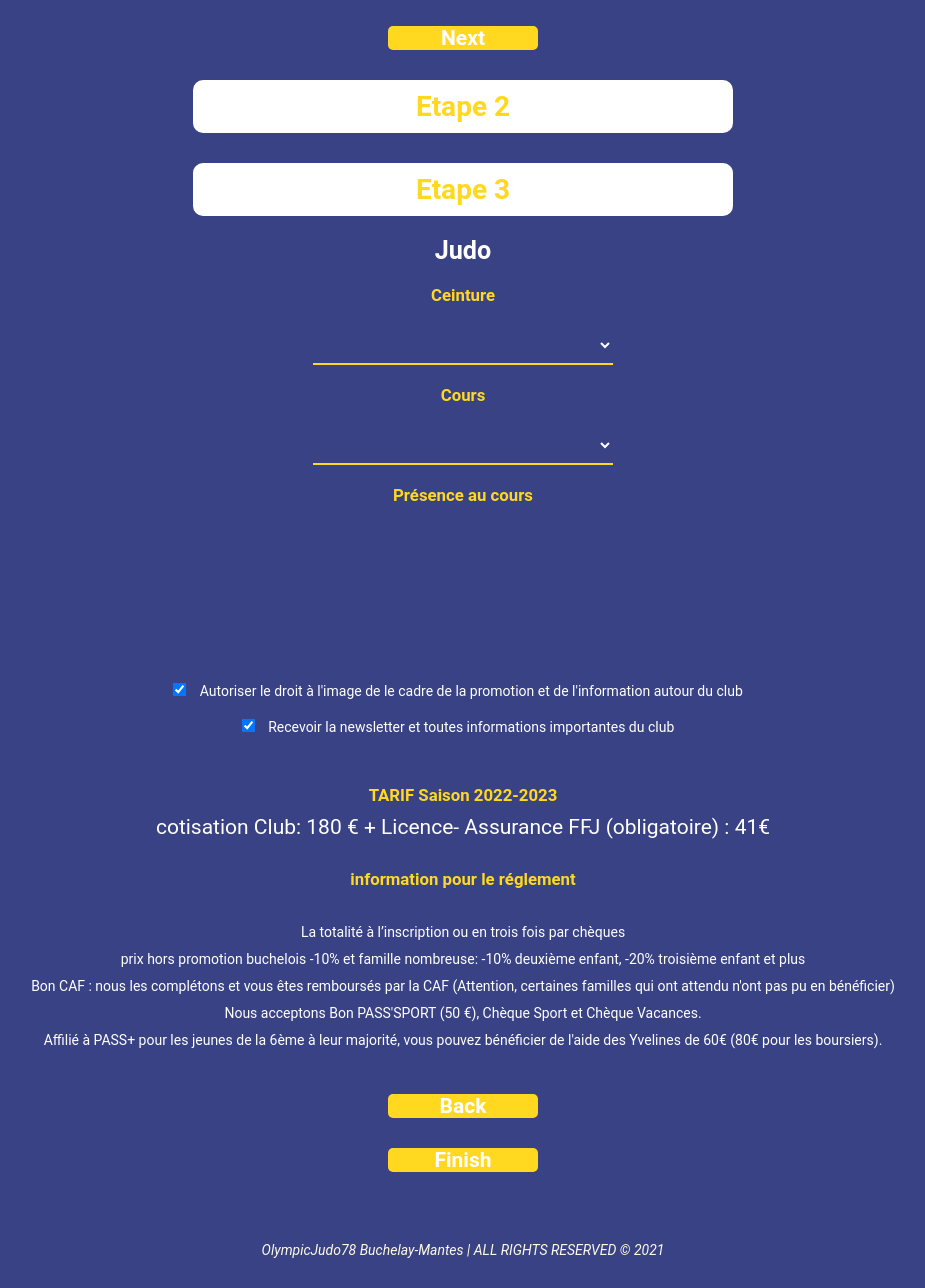
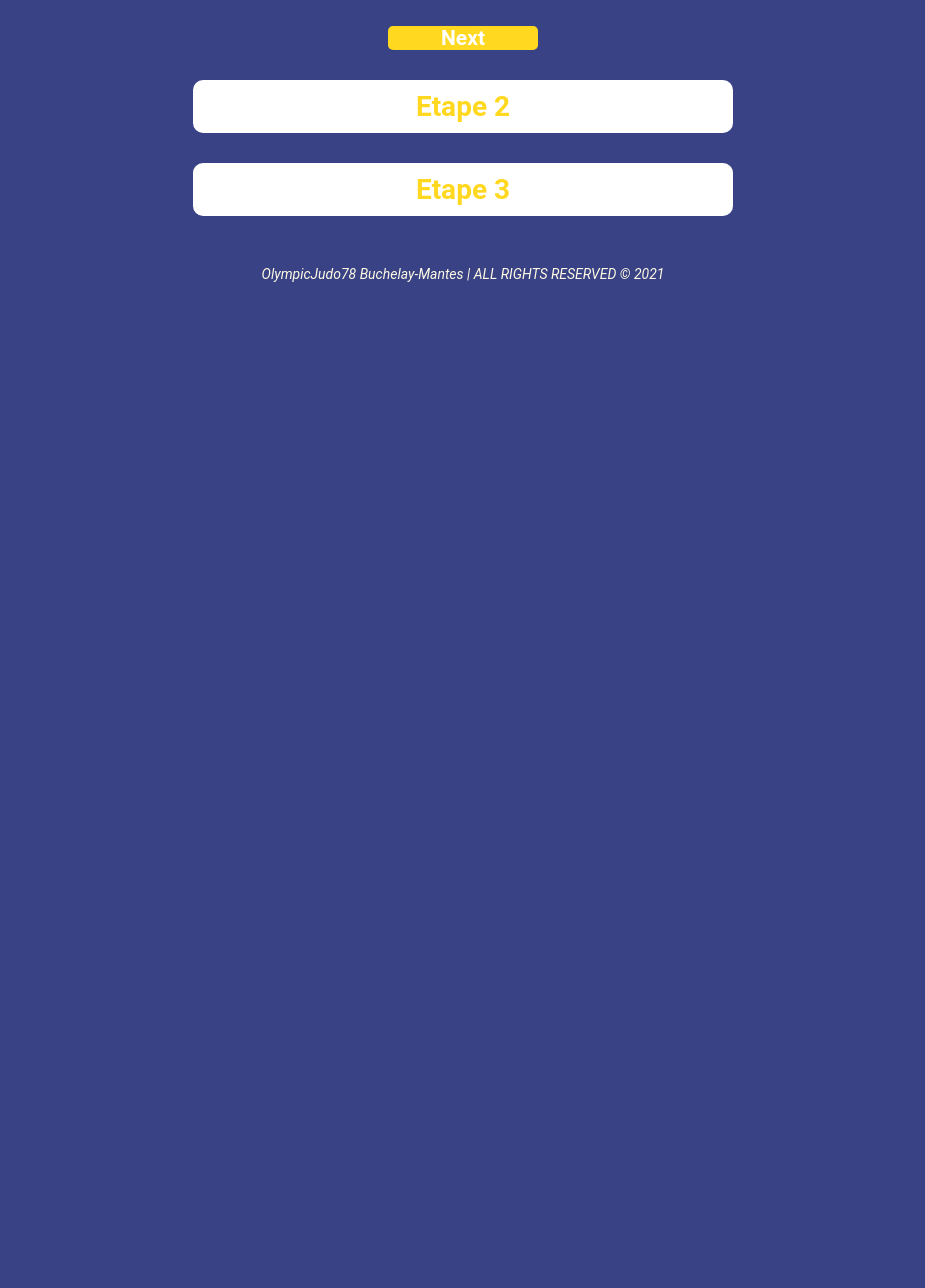
Before and after one commit to Labrege/olympicjudo78, a PHP site: page /inscription.php in a window 1280 px wide. Shown: the part 849-2137 px from the top of the page, without its empty margins (177-1102 px from the left). After the commit the page ends 1131 px from the top, so only its background shows below. Run offline with PHP 8.4, Linux system fonts and the light colour scheme; data that the repository does not hold is empty; some libraries are stand-ins or nearby versions.

Commit message:
Update inscription.php

```diff
--- a/inscription.php
+++ b/inscription.php
@@ -72,7 +72,7 @@ session_start();
 
                     <!-- Etape 3 -->
                     <h2> Etape 3 </h2>
-                    <div class="form-container " id="form-container3">
+                    <div class="form-container no-display" id="form-container3">
                             <h3>Judo</h3>
                             <h4>Ceinture</h4>
                             <select name="ceinture" class="texte">
```
